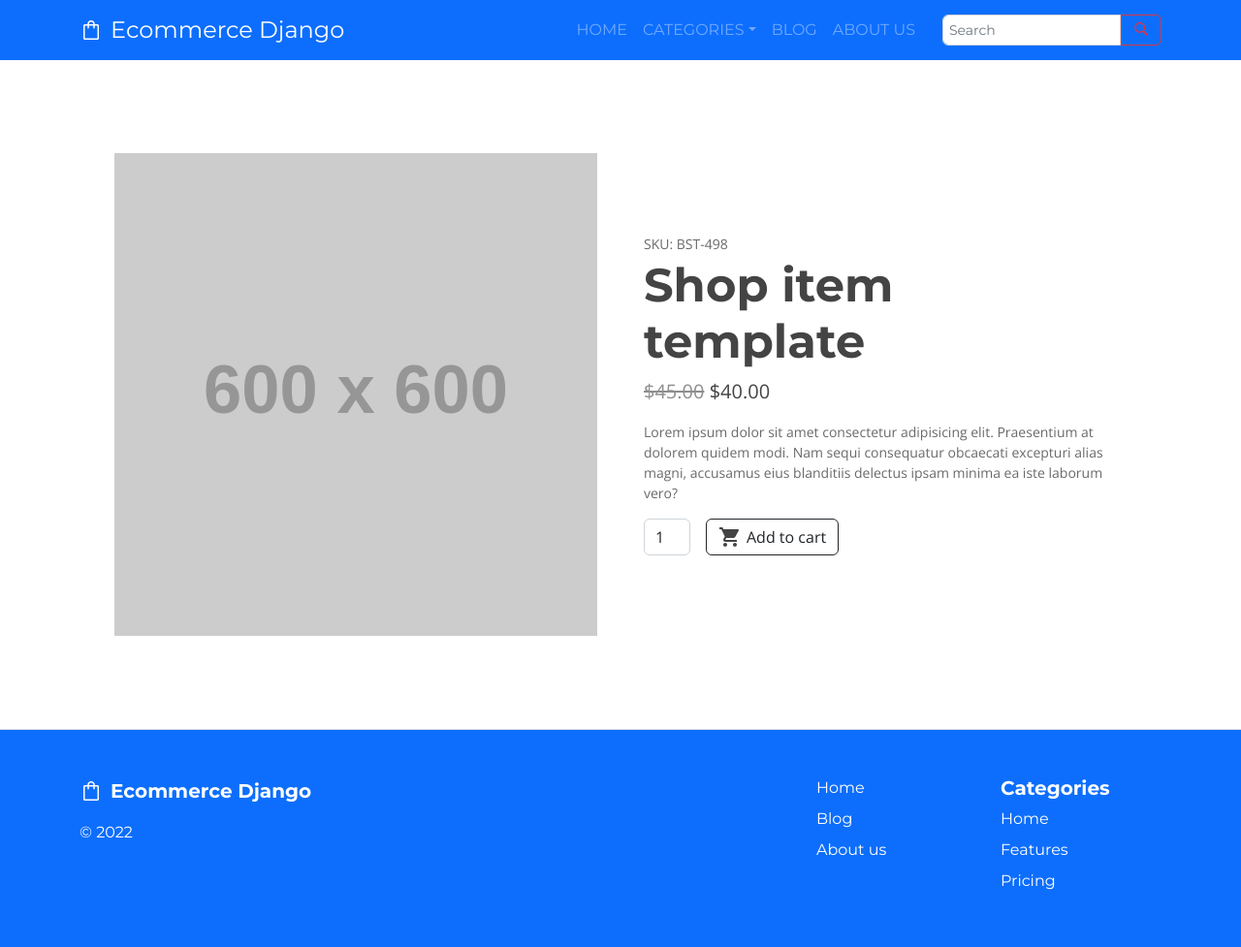
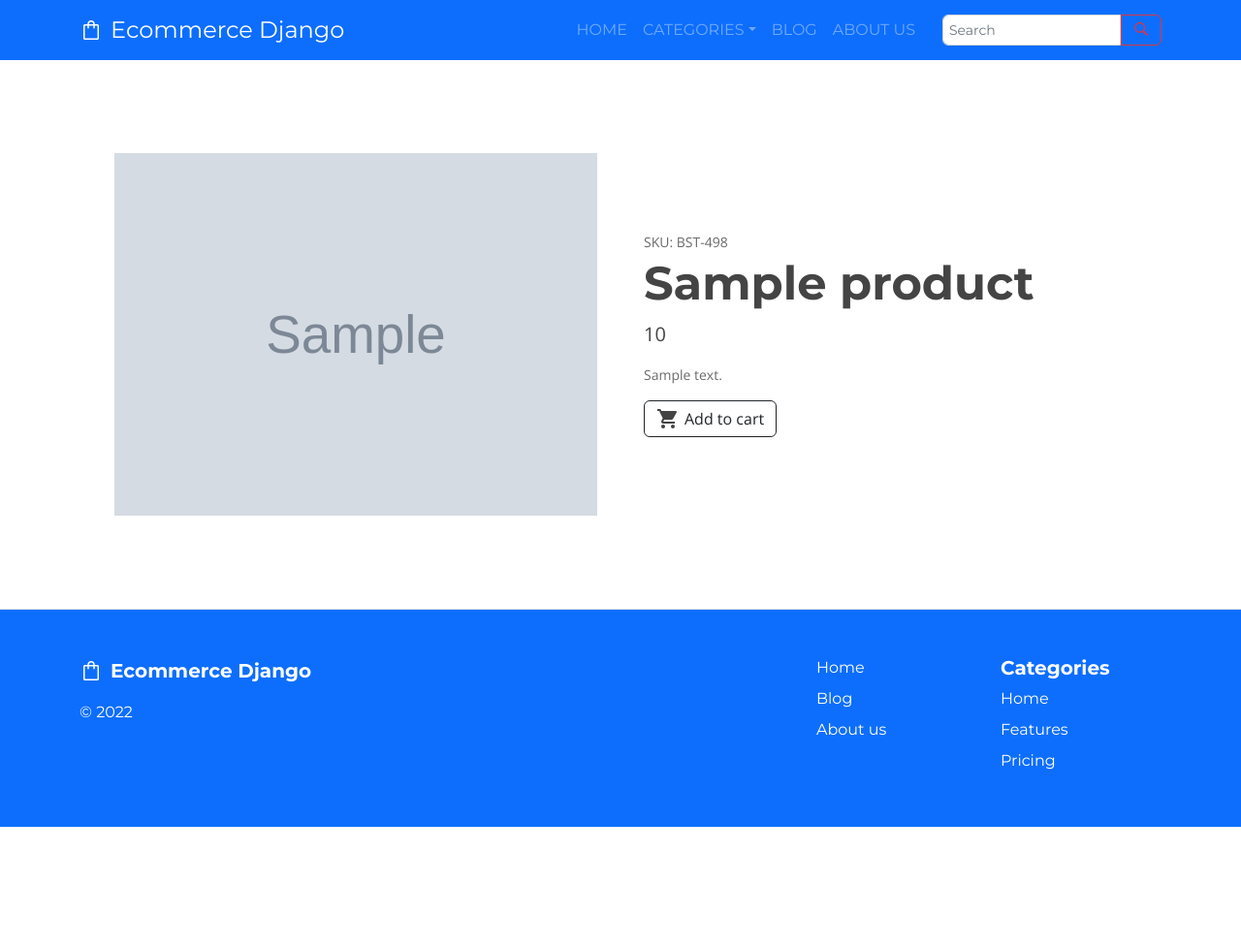
Before and after one commit to Zuiak/EcommerceDjango, a Django app: template shop/templates/product.html in a window 1280 px wide. Shown: the whole page at 97% size. After the commit the page ends 853 px from the top, so only its background shows below. Run offline with Django 4.2, Linux system fonts and the light colour scheme; the template is opened without the code that fills it: most values are stand-ins (such as "Sample title", 1, 10 or a date in 2020); grey boxes marked "Sample" are stand-in pictures; grey boxes labelled with a size stand in for pictures from a placeholder-image service; some libraries are stand-ins or nearby versions.

Commit message:
Product page

```diff
--- a/shop/templates/base.html
+++ b/shop/templates/base.html
@@ -7,7 +7,7 @@
         <title>{% block title %}{% endblock %}</title>
         {% include 'style-imports.html' %}
     </head>
-    <body>
+    <body class="d-flex flex-column min-vh-100">
         {% include 'navbar.html' %}
 
         {% block content %}{% endblock %}
--- a/shop/templates/footer.html
+++ b/shop/templates/footer.html
@@ -1,5 +1,5 @@
 {% load static %}
-<footer class="border-top bg-primary text-white">
+<footer class="border-top bg-primary text-white mt-auto">
     <div class="container">
         <div class="row py-5 my-5s">
              <div class="col-xl-8">
--- a/shop/templates/home.html
+++ b/shop/templates/home.html
@@ -56,7 +56,7 @@
                             <div class="part-1">
                                 <ul>
                                     <li><a href="#"><i class="fas fa-shopping-cart"></i></a></li>
-                                    <li><a href="#"><i class="fas fa-expand"></i></a></li>
+                                    <li><a href="category/{{ product.category.slug }}/{{ product.slug }}"><i class="fas fa-expand"></i></a></li>
                                 </ul>
                             </div>
                             <div class="part-2">
--- a/shop/templates/product.html
+++ b/shop/templates/product.html
@@ -1,27 +1,33 @@
 {% extends 'base.html' %}
 {% load static %}
 {% block title %}
-    Product page - E-commerce Django solution
+    {{ product.name }} - E-commerce Django solution
 {% endblock %}
 {% block content %}
     <section class="py-5 product-page">
         <div class="container px-4 px-lg-5 my-5">
             <div class="row gx-4 gx-lg-5 align-items-center">
-                <div class="col-md-6"><img class="card-img-top mb-5 mb-md-0" src="https://dummyimage.com/600x600/dee2e6/6c757d.jpg" alt="..." /></div>
+                <div class="col-md-6">
+                    <img class="card-img-top mb-5 mb-md-0" src="{{product.image.url}}" alt="..." />
+                </div>
                 <div class="col-md-6">
                     <div class="small mb-1 secondary-color">SKU: BST-498</div>
-                    <h1 class="display-5 fw-bolder">Shop item template</h1>
+                    <h1 class="display-5 fw-bolder">{{ product.name }}</h1>
                     <div class="fs-5 mb-3">
-                        <span class="text-decoration-line-through old-price">$45.00</span>
-                        <span>$40.00</span>
+                        {% comment %}<span class="text-decoration-line-through old-price">$45.00</span>{% endcomment %}
+                        <span>{{product.price}}</span>
                     </div>
-                    <p class="lead secondary-color">Lorem ipsum dolor sit amet consectetur adipisicing elit. Praesentium at dolorem quidem modi. Nam sequi consequatur obcaecati excepturi alias magni, accusamus eius blanditiis delectus ipsam minima ea iste laborum vero?</p>
+                    <p class="lead secondary-color">{{product.description}}</p>
                     <div class="d-flex">
-                        <input class="form-control text-center me-3 input-count" id="inputQuantity" type="number" value="1" style="max-width: 3rem" />
-                        <button class="btn btn-outline-dark flex-shrink-0 add-to-cart" type="button">
-                            <img src="{% static "cart.svg" %}" alt="">
-                            Add to cart
-                        </button>
+                        {% if product.stock <= 0 %}
+                            <p class="danger">Out of stock</p>
+                        {% else %}
+                            {% comment %}<input class="form-control text-center me-3 input-count" id="inputQuantity" type="number" value="1" style="max-width: 3rem" />{% endcomment %}
+                            <button class="btn btn-outline-dark flex-shrink-0 add-to-cart" type="button">
+                                <img src="{% static "cart.svg" %}" alt="">
+                                Add to cart
+                            </button>
+                        {% endif %}
                     </div>
                 </div>
             </div>
```
Also changed, not shown: shop/models.py (+5 -2 lines), shop/urls.py (+3 -4 lines), shop/views.py (+7 -3 lines).
